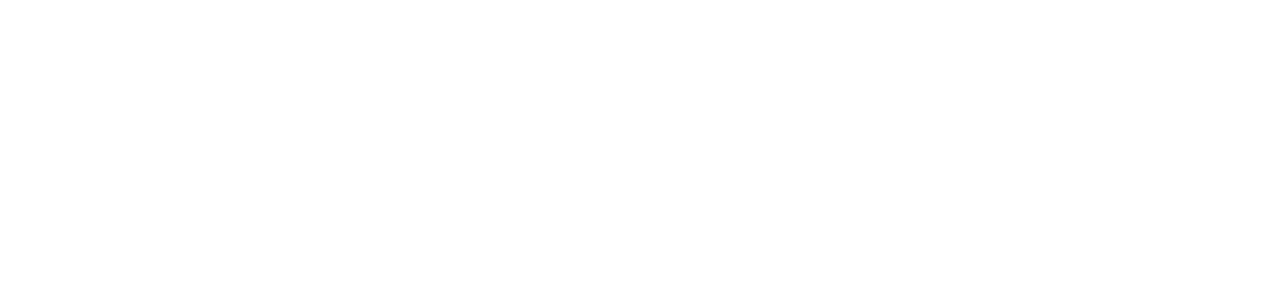
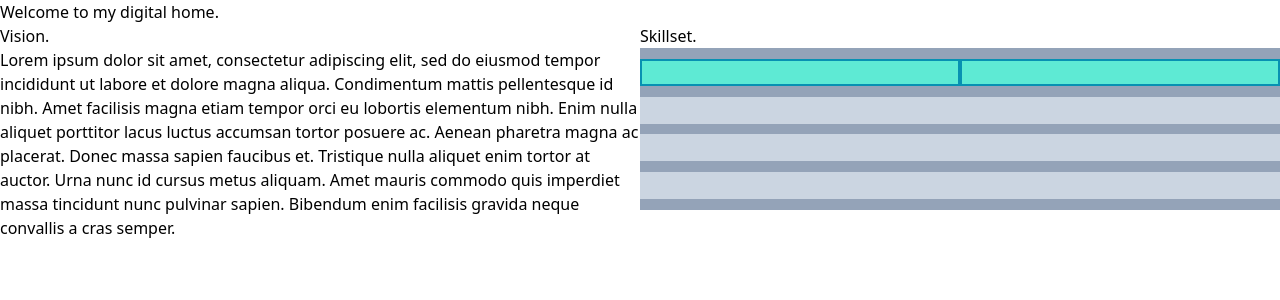
Before and after one commit to Johnjx/portfolio, a React (Create React App) app: page / in a window 1280 px wide. Shown: the top 300 px of the page. Built offline with nearby package versions, Linux system fonts and the light colour scheme.

Commit message:
Starting with basic layout for intro section

```diff
--- a/src/App.js
+++ b/src/App.js
@@ -1,10 +1,10 @@
-import { useState } from "react";
+import Intro from "./components/intro";
 
 function App() {
-  const [isLoading, setIsLoading] = useState(true)
 
   return (
     <>
+    <Intro/>
     </>
   );
 }
--- /dev/null
+++ b/src/components/intro.js
@@ -0,0 +1,33 @@
+export const Intro = () => (
+    <div>
+        <h1>Welcome to my digital home.</h1>
+        <div className="flex">
+            <section className="w-2/4">
+                <h2>Vision.</h2>
+                <p>
+                Lorem ipsum dolor sit amet, consectetur adipiscing elit, sed do eiusmod tempor incididunt ut labore et dolore magna aliqua. Condimentum mattis pellentesque id nibh. Amet facilisis magna etiam tempor orci eu lobortis elementum nibh. Enim nulla aliquet porttitor lacus luctus accumsan tortor posuere ac. Aenean pharetra magna ac placerat. Donec massa sapien faucibus et. Tristique nulla aliquet enim tortor at auctor. Urna nunc id cursus metus aliquam. Amet mauris commodo quis imperdiet massa tincidunt nunc pulvinar sapien. Bibendum enim facilisis gravida neque convallis a cras semper.
+                </p>
+            </section>
+            <section className="w-2/4">
+                <h2>Skillset.</h2>
+                <div className="bg-slate-400 h-3/4 flex flex-col justify-evenly">
+                    <section className="skill-row">
+                        <div className="skill-cell"></div>
+                        <div className="skill-cell"></div>
+                    </section>
+                    <section className="skill-row">
+
+                    </section>
+                    <section className="skill-row">
+
+                    </section>
+                    <section className="skill-row">
+
+                    </section>
+                </div>
+            </section>
+        </div>
+    </div>
+)
+
+export default Intro
--- a/src/index.css
+++ b/src/index.css
@@ -3,4 +3,10 @@
 @tailwind utilities;
 
 @layer components {
+    .skill-row {
+        @apply h-1/6 bg-slate-300 flex;
+    }
+    .skill-cell {
+        @apply w-2/4 h-full bg-teal-300 border-cyan-600 border-2;
+    }
 }
```
